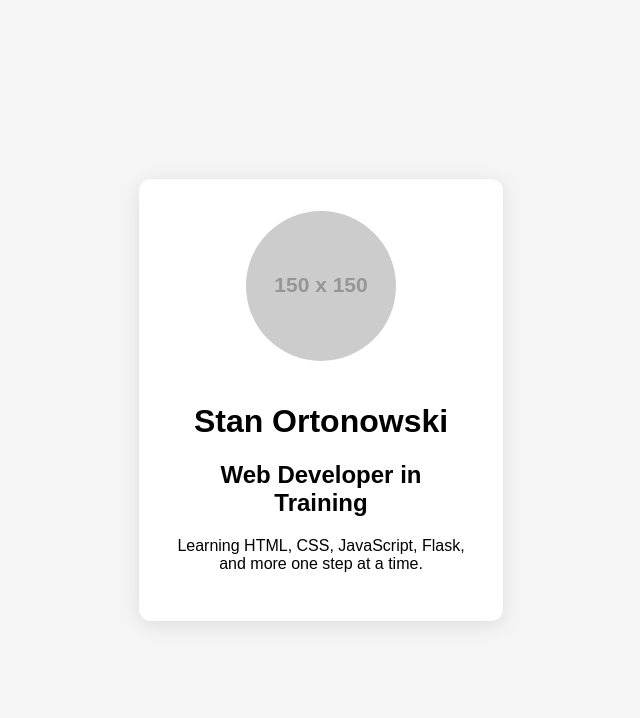
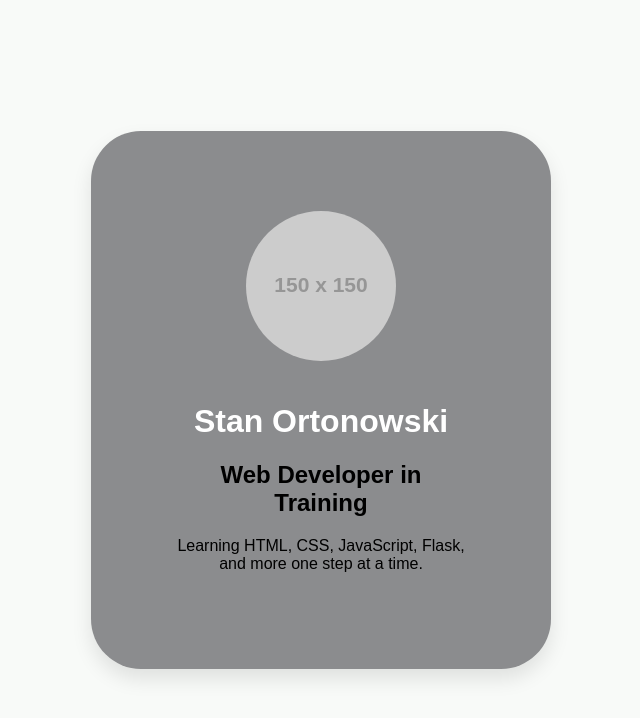
Before and after one commit to StanislawAI/web-dev-journey, a plain HTML site: page lesson-02-profile-card/index.html in a window 1280 px wide. Shown: the whole page, without its empty margins (319-959 px from the left). Drawn offline with Linux system fonts and the light colour scheme; placeholder pictures from the web are drawn by us.

Commit message:
lesson-02-profile-card

```diff
--- a/lesson-02-profile-card/style.css
+++ b/lesson-02-profile-card/style.css
@@ -1,5 +1,5 @@
 body {
-    background-color: #f5f5f5;
+    background-color: #f8faf8;
     display: flex;
     justify-content: center;
     align-items: center;
@@ -9,10 +9,10 @@ body {
   }
 
   .card {
-    background-color: white;
-    padding: 2rem;
-    border-radius: 12px;
-    box-shadow: 0 4px 20px rgba(0, 0, 0, 0.1);
+    background-color: rgb(139, 140, 142);
+    padding: 5rem;
+    border-radius: 50px;
+    box-shadow: 0 10px 20px rgba(0, 0, 0, 0.1);
     text-align: center;
     width: 300px;
   }
@@ -23,3 +23,7 @@ body {
     border-radius: 50%;
     margin-bottom: 1rem;
   }
+
+  .card h1 {
+    color: white;
+  }
```
